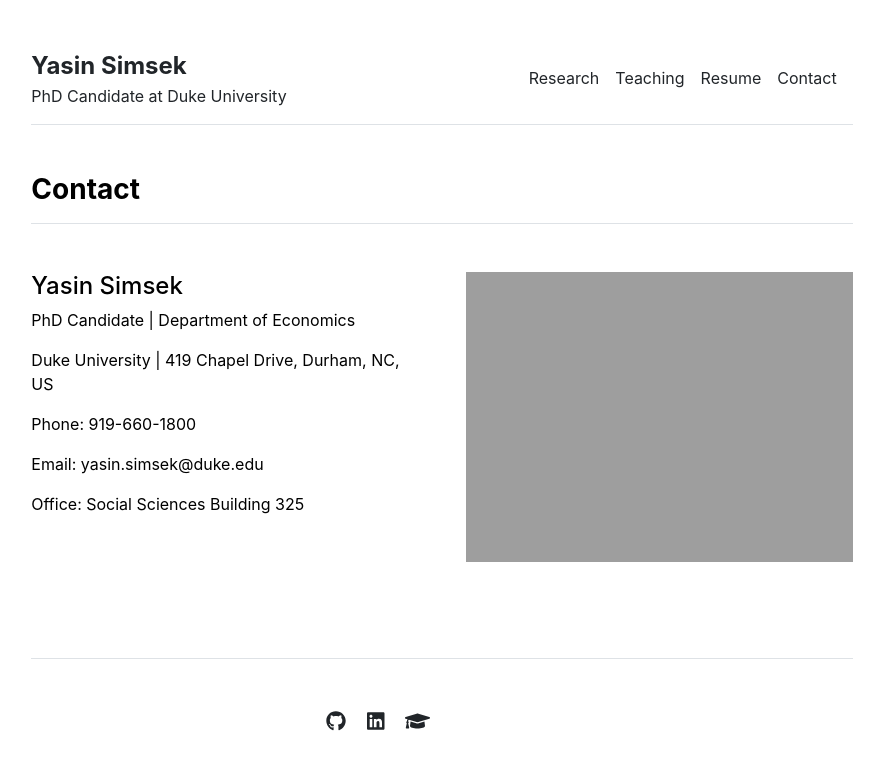
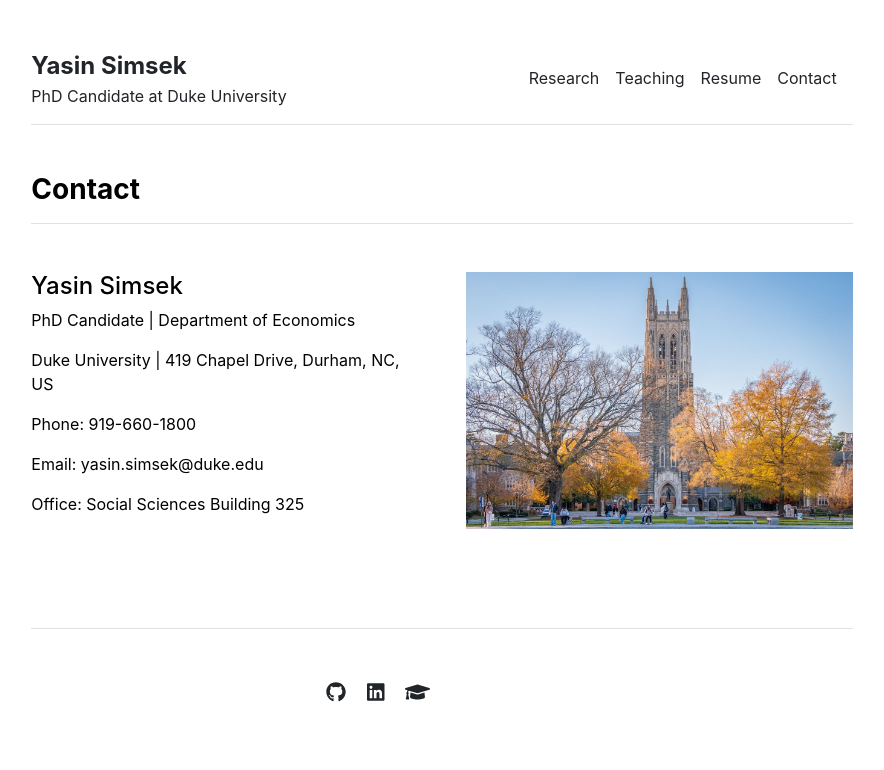
Before and after one commit to yasin-simsek/yasin-simsek.github.io, a Jekyll site: the page built from contact.md, in a window 1280 px wide. Shown: the top 770 px of the page, without its empty margins (198-1082 px from the left). Built offline with Jekyll 4.4.1, drawn with Linux system fonts in a browser that asks for light colours.

Commit message:
minor typos

```diff
--- a/_data/settings.yml
+++ b/_data/settings.yml
@@ -15,4 +15,4 @@ social:
 - {icon: 'fas fa-graduation-cap', link: 'https://scholar.google.com/citations?user=aGapKucAAAAJ&hl=en'}
 
 contacts:
-- {name: 'Yasin Simsek', title: 'PhD Candidate', department: 'Department of Economics', institution: 'Duke University', institution_address: '419 Chapel Drive, Durham, NC, US', phone: '919-660-1800', email: 'yasin.simsek@duke.edu', office: 'Social Sciences Building 325', image: 'assets/img/duke.jpg'}
+- {name: 'Yasin Simsek', title: 'PhD Candidate', department: 'Department of Economics', institution: 'Duke University', institution_address: '419 Chapel Drive, Durham, NC, US', phone: '919-660-1800', email: 'yasin.simsek@duke.edu', office: 'Social Sciences Building 325', image: 'assets/img/duke.jpeg'}
```
